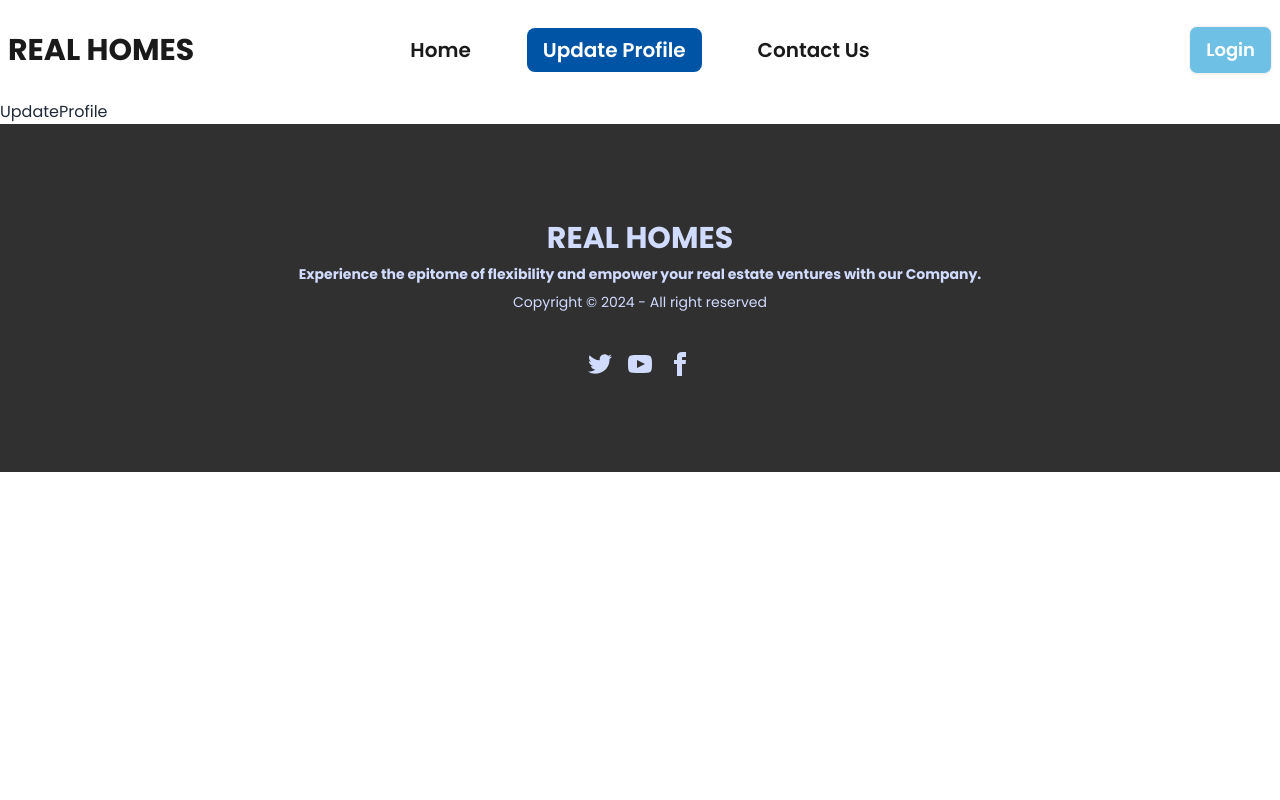
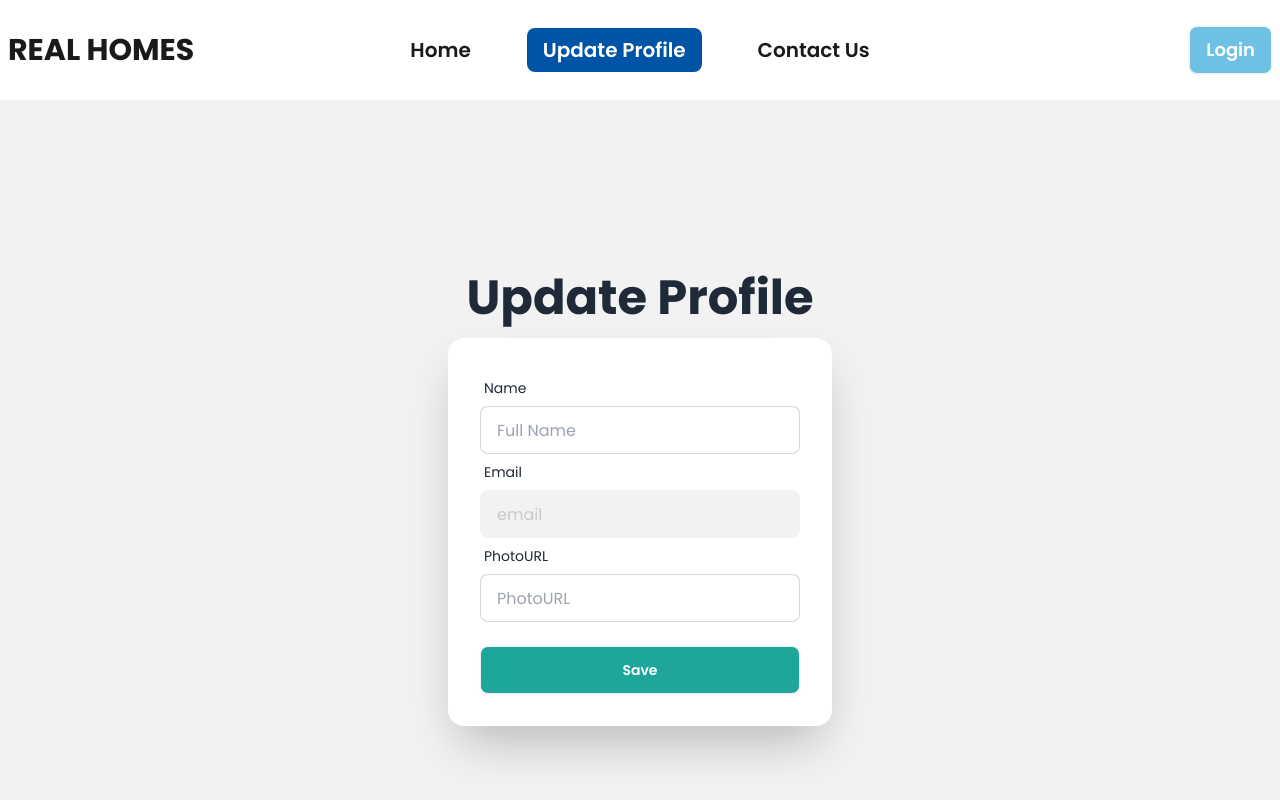
Before and after one commit to Shazzadhossensunny/real-homes, a React (Vite) app: page /updateProfile in a window 1280 px wide. Shown: the top 800 px of the page. Built offline with nearby package versions, Linux system fonts and the light colour scheme; no server answers.

Commit message:
update profile create

```diff
--- a/src/Context/AuthContextComponent.jsx
+++ b/src/Context/AuthContextComponent.jsx
@@ -5,6 +5,7 @@ import auth from "../firebase/firebase.config"
 
 export const AuthContext = createContext(null)
 export default function AuthContextComponent({children}) {
+    const [reload, setReload] = useState(false)
     const [user, setUser] = useState(null)
     const [loader, setLoader] = useState(true)
     const googleProvider = new GoogleAuthProvider();
@@ -34,7 +35,7 @@ useEffect(()=>{
         }
      })
 
-},[])
+},[reload])
 
 // sing out
 const logOut = () => {
@@ -59,6 +60,7 @@ const userUpdateProfile = (name, photo) =>{
    return updateProfile(auth.currentUser, {
         displayName: name,
         photoURL: photo,
+
       })
 
 }
@@ -75,7 +77,7 @@ const userUpdateProfile = (name, photo) =>{
 
 
 
-    const authInfo = {user, createNewUser, userLogin, logOut, loader, googleSingIn, githubSignIn, userUpdateProfile}
+    const authInfo = {user, createNewUser, userLogin, logOut, loader, googleSingIn, githubSignIn, userUpdateProfile, setReload}
   return (
     <AuthContext.Provider value={authInfo}>
         {children}
--- a/src/pages/Register.jsx
+++ b/src/pages/Register.jsx
@@ -7,7 +7,7 @@ import { FaEyeSlash, FaEye } from "react-icons/fa";
 import { Helmet } from "react-helmet-async";
 export default function Register() {
   const [showPassword, setShowPassword] = useState(false);
-  const { createNewUser, userUpdateProfile } = useContext(AuthContext);
+  const { createNewUser, userUpdateProfile, setReload } = useContext(AuthContext);
   const {
     register,
     handleSubmit,
@@ -30,6 +30,7 @@ export default function Register() {
         userUpdateProfile(fullName, photo)
         .then(()=>{
           toast.success("SuccessFully Register You");
+          setReload(true)
          reset();
         })
       })
--- a/src/pages/UpdateProfile.jsx
+++ b/src/pages/UpdateProfile.jsx
@@ -1,7 +1,103 @@
+import { useContext, useEffect, useState } from "react";
+import { Helmet } from "react-helmet-async";
+import { AuthContext } from "../Context/AuthContextComponent";
+import { toast } from "react-toastify";
 
 
 export default function UpdateProfile() {
+  const {user, userUpdateProfile, setReload} = useContext(AuthContext)
+  const [name, setName] = useState(user?.displayName || "")
+  const [photoURL, setPhotoURL] = useState(user?.photoURL || "")
+
+  useEffect(() => {
+    setName(user?.displayName || "");
+    setPhotoURL(user?.photoURL || "");
+  }, [user]);
+
+  const handleSubmit = (e) => {
+    e.preventDefault();
+    userUpdateProfile(name, photoURL)
+      .then(() => {
+        toast.success("SuccessFully Profile Update");
+        setReload(true)
+      })
+      .catch((error) => {
+        console.log(error.message);
+      });
+  }
+
+  const handleName = (e) => {
+     setName(e.target.value)
+  }
+  const handlePhotoURL = (e) => {
+    setPhotoURL(e.target.value)
+  }
+  console.log(name)
   return (
-    <div>UpdateProfile</div>
+    <div className="container mx-auto">
+      <Helmet>
+        <title>Real Homes | Update Profile</title>
+      </Helmet>
+      <div className="hero min-h-screen bg-base-200">
+
+      <div className="hero-content flex-col ">
+        <div className="text-center lg:text-left">
+          <h1 className="text-5xl font-bold">Update Profile</h1>
+        </div>
+        <div className="card shrink-0 w-full max-w-sm shadow-2xl bg-base-100">
+          <div className="card-body">
+            <form onSubmit={handleSubmit}>
+              <div className="form-control">
+                <label className="label">
+                  <span className="label-text">Name</span>
+                </label>
+                <input
+                  type="text"
+                  placeholder="Full Name"
+                  className="input input-bordered"
+                  value={name}
+                  onChange={handleName}
+                />
+              </div>
+              <div className="form-control">
+                <label className="label">
+                  <span className="label-text">Email</span>
+                </label>
+                <input
+
+                  type="email"
+                  placeholder="email"
+                  className="input input-bordered"
+                  value={user?.email}
+                  disabled
+                />
+
+              </div>
+              <div className="form-control">
+                <label className="label">
+                  <span className="label-text">PhotoURL</span>
+                </label>
+                <input
+
+                  type="text"
+                  placeholder="PhotoURL"
+                  className="input input-bordered"
+                  value={photoURL}
+                  onChange={handlePhotoURL}
+                />
+              </div>
+
+              <div className="form-control mt-6">
+                <button type="submit" className="btn bg-[#1ea69a] text-white">
+                 Save
+                </button>
+              </div>
+            </form>
+          </div>
+        </div>
+      </div>
+    </div>
+
+    </div>
   )
 }
```
